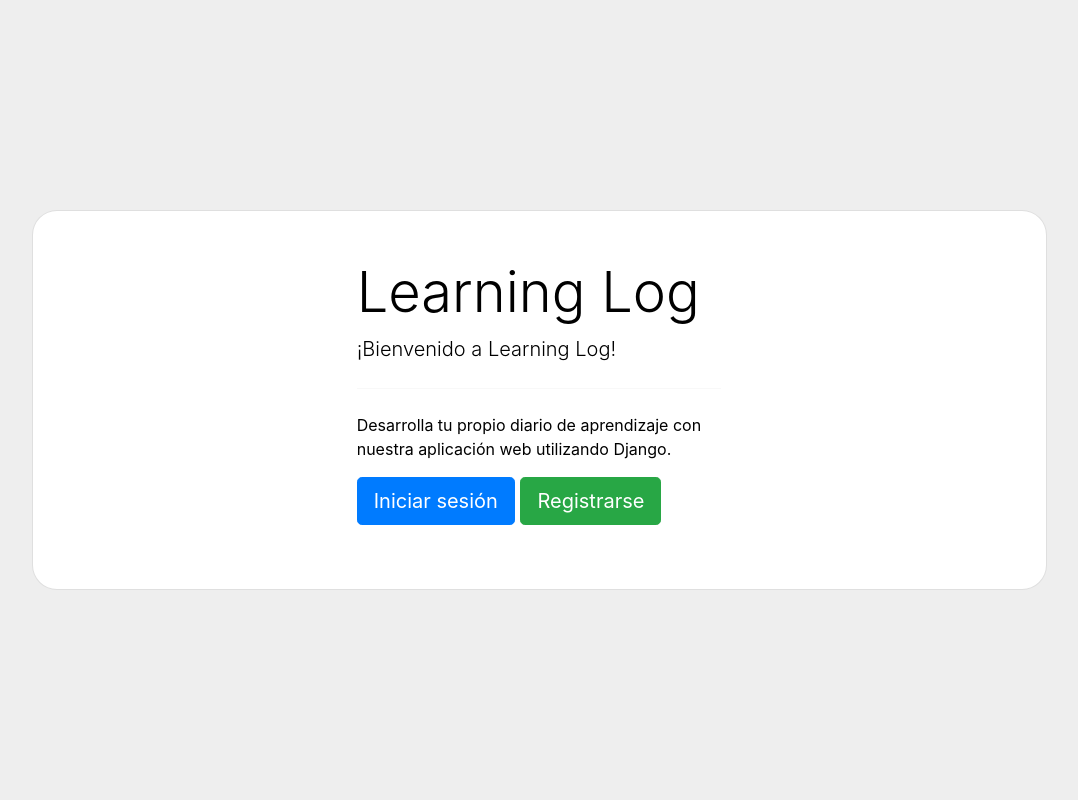
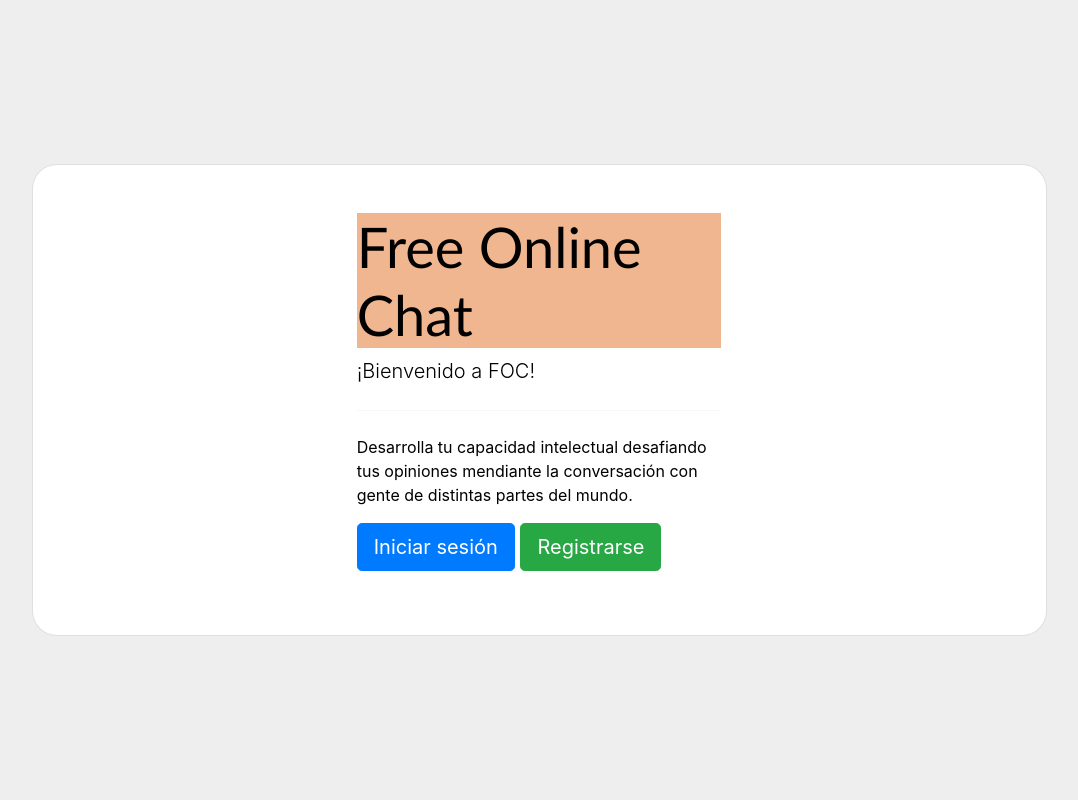
Before and after one commit to DinisRk/FreeOnlineChat, a Django app: page / in a window 1280 px wide. Shown: the whole page, without its empty margins (101-1179 px from the left). Run offline with Django 5.2, Linux system fonts and the light colour scheme; some libraries are stand-ins or nearby versions.

Commit message:
Despliegue

```diff
--- a/learninglogMAIN/myapp/templates/myapp/index.html
+++ b/learninglogMAIN/myapp/templates/myapp/index.html
@@ -20,10 +20,10 @@
                   <div class="row justify-content-center">
                     <div class="col-md-10 col-lg-6 col-xl-5 order-2 order-lg-1">
 
-                        <h1 class="display-4">Learning Log</h1>
-                        <p class="lead">¡Bienvenido a Learning Log!</p>
+                        <h4 style="background-color: rgb(240, 182, 143); font-family: 'Gill Sans', 'Gill Sans MT', Calibri, 'Trebuchet MS', sans-serif; font-weight: 500;"  class="display-4">Free Online Chat </h4>
+                        <p class="lead">¡Bienvenido a FOC!</p>
                         <hr class="my-4">
-                        <p>Desarrolla tu propio diario de aprendizaje con nuestra aplicación web utilizando Django.</p>
+                        <p>Desarrolla tu capacidad intelectual desafiando tus opiniones mendiante la conversación con gente de distintas partes del mundo.</p>
                         <p class="lead">
                             <a class="btn btn-primary btn-lg" href="inicio.html" role="button">Iniciar sesión</a>
                             <a class="btn btn-success btn-lg" href="registro.html" role="button">Registrarse</a>
```
Also changed, not shown: learninglogMAIN/db.sqlite3.
